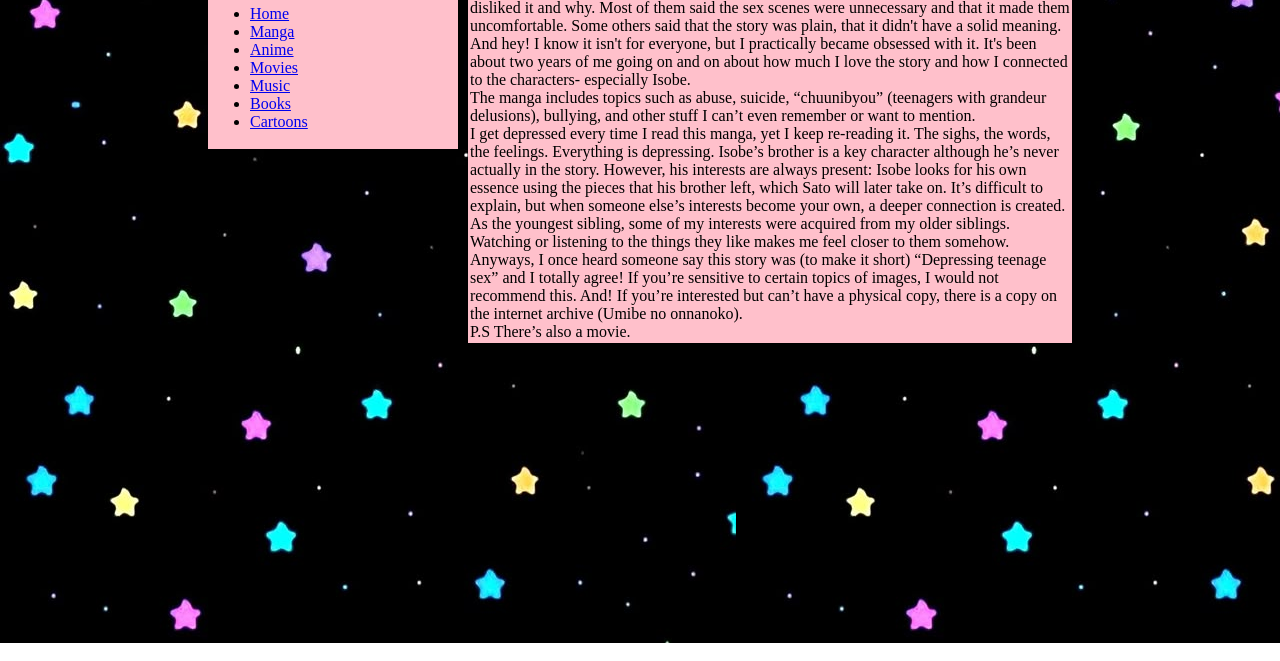
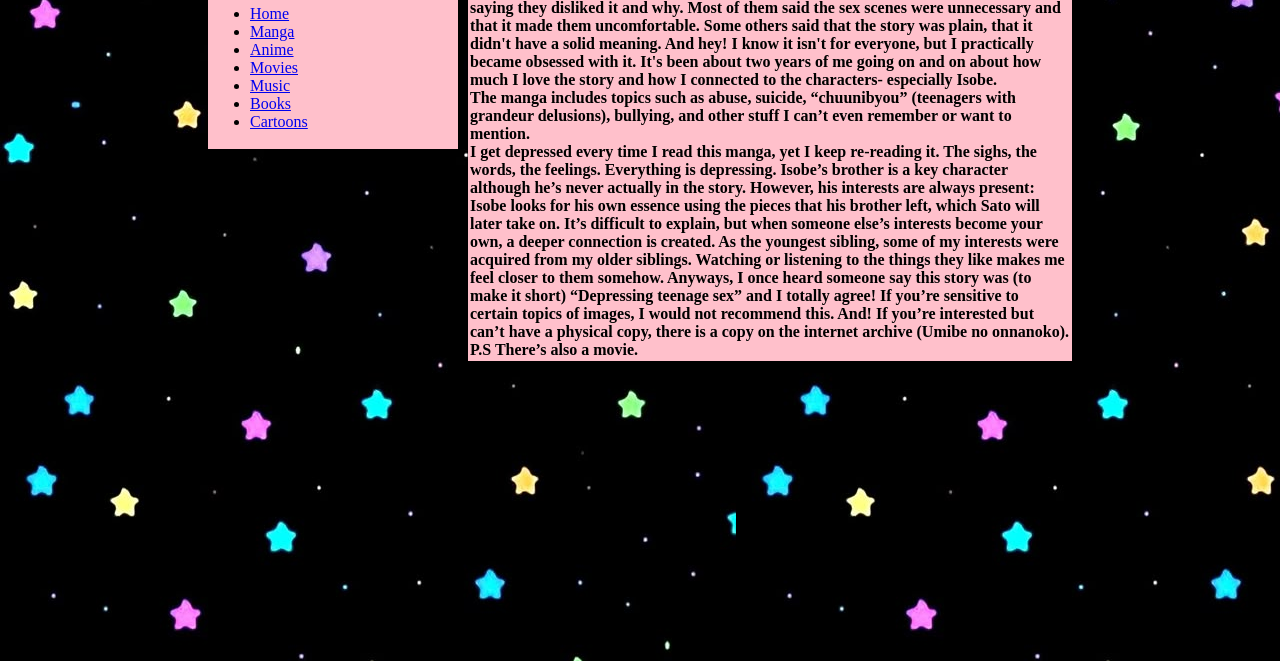
Before and after one commit to irinilo-code/webirinilo, a plain HTML site: page page.html in a window 1280 px wide. Shown: the part 219-880 px from the top of the page. Drawn offline with Linux system fonts and the light colour scheme.

Commit message:
Refactor HTML structure and styles

```diff
--- a/page.html
+++ b/page.html
@@ -61,11 +61,11 @@
             <li style="color:black"><a href="cartoons.html">Cartoons</a></li>
         </ul>
     </nav>
-    <main style="color:black"> ⋆˚꩜｡⋆A girl on the shore
+    <main style="color:black"> <b>⋆˚꩜｡⋆A girl on the shore
 ⋆˚꩜｡⋆
           <br> Two teenagers, marked by a recent trauma, having sex to escape their boredom and loneliness.  I've read many comments on reddit, youtube, and other sites of people saying they disliked it and why. Most of them said the sex scenes were unnecessary and that it made them uncomfortable. Some others said that the story was plain, that it didn't have a solid meaning. And hey! I know it isn't for everyone, but I practically became obsessed with it. It's been about two years of me going on and on about how much I love the story and how I connected to the characters- especially Isobe.
             <br>The manga includes topics such as abuse, suicide, “chuunibyou” (teenagers with grandeur delusions), bullying, and other stuff I can’t even remember or want to mention.
             <br> I get depressed every time I read this manga, yet I keep re-reading it. The sighs, the words, the feelings. Everything is depressing. Isobe’s brother is a key character although he’s never actually in the story. However, his interests are always present: Isobe looks for his own essence using the pieces that his brother left, which Sato will later take on. It’s difficult to explain, but when someone else’s interests become your own, a deeper connection is created. As the youngest sibling, some of my interests were acquired from my older siblings. Watching or listening to the things they like makes me feel closer to them somehow. Anyways, I once heard someone say this story was (to make it short) “Depressing teenage sex” and I totally agree! If you’re sensitive to certain topics of images, I would not recommend this. And! If you’re interested but can’t have a physical copy, there is a copy on the internet archive (Umibe no onnanoko).
-            <br>  P.S There’s also a movie.  </main>
+            <br>  P.S There’s also a movie. </b> </main>
     </div>
 </body>
```
